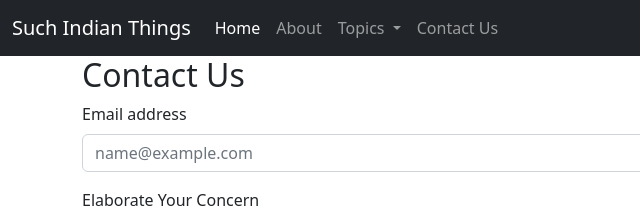
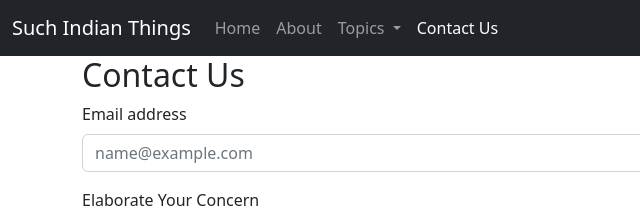
Before and after one commit to aniketsingh9953/sit, a plain HTML site: page contact.html in a window 1280 px wide. Shown: the top 218 px of the page, 0-640 px from the left. Drawn offline with nearby package versions, Linux system fonts and the light colour scheme.

Commit message:
Update contact.html

```diff
--- a/contact.html
+++ b/contact.html
@@ -21,7 +21,7 @@
             <div class="collapse navbar-collapse" id="navbarSupportedContent">
                 <ul class="navbar-nav me-auto mb-2 mb-lg-0">
           <li class="nav-item">
-            <a class="nav-link active" aria-current="page" href="/sit/">Home</a>
+            <a class="nav-link" aria-current="page" href="/sit/">Home</a>
           </li>
           <li class="nav-item">
             <a class="nav-link" href="/sit/about.html">About</a>
@@ -42,7 +42,7 @@
             </ul>
           </li>
           <li class="nav-item">
-            <a class="nav-link" href="/sit/contact.html">Contact Us</a>
+            <a class="nav-link active" href="/sit/contact.html">Contact Us</a>
           </li>
 
         </ul>
```
